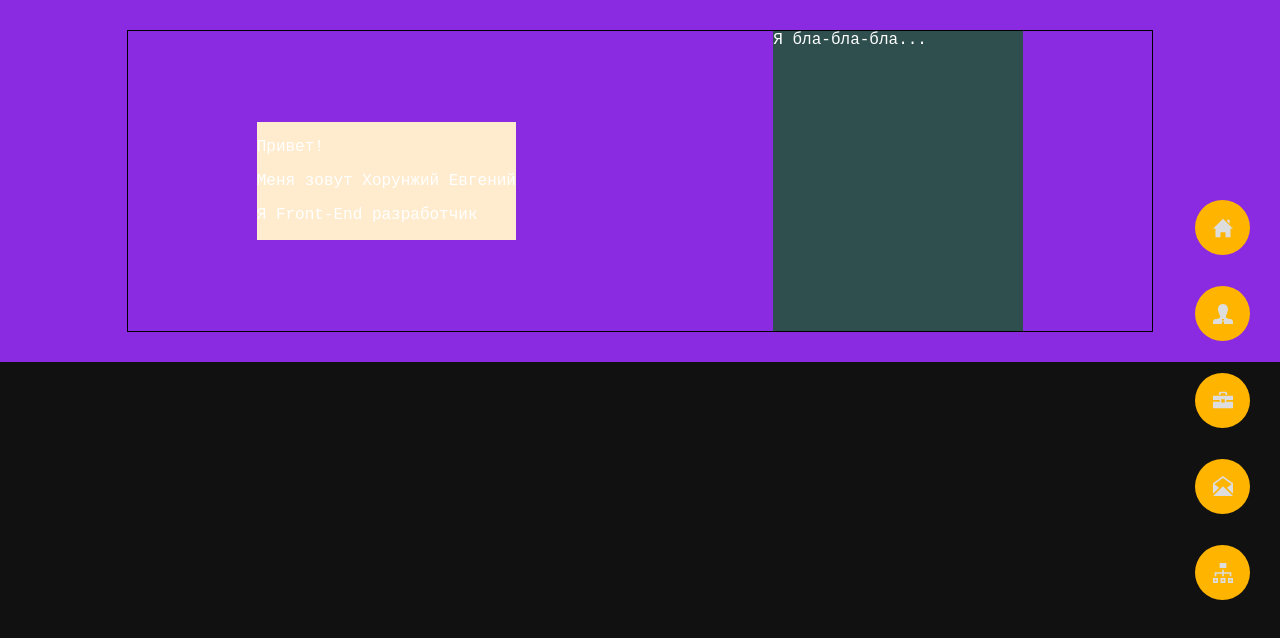
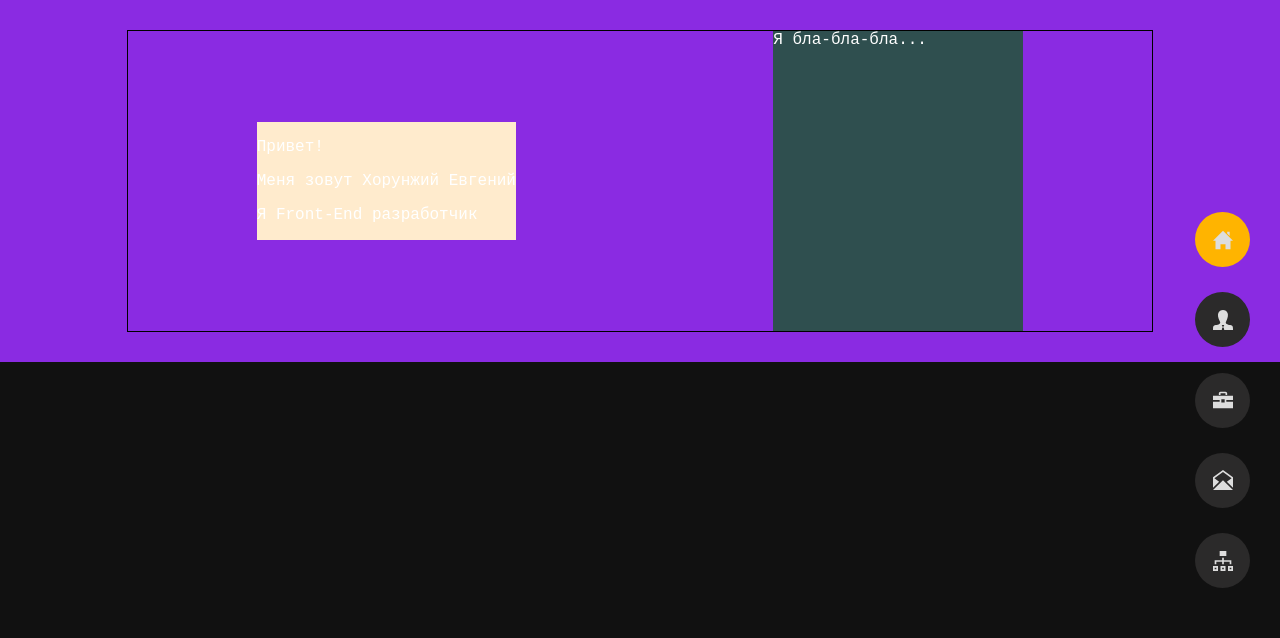
Before and after one commit to ZHe-testName/my_portfolio, a React (Create React App) app: page /#/home in a window 1280 px wide. Shown: the top 638 px of the page. Built offline with nearby package versions, Linux system fonts and the light colour scheme.

Commit message:
Fixed some bad behavior

```diff
--- a/src/app.module.css
+++ b/src/app.module.css
@@ -1,5 +1,6 @@
 .app {
     position: relative;
     max-width: 1440px;
+    background-color: var(--main_black);
     margin: 0px auto;
 }
--- a/src/components/nav_bar/custom_nav_link/CustomNavLink.jsx
+++ b/src/components/nav_bar/custom_nav_link/CustomNavLink.jsx
@@ -5,7 +5,9 @@
     const {href, description} = props;
 
     return (
-        <NavLink to={href} >
+        <NavLink to={href} activeStyle={{
+            backgroundColor: '#ffb400',
+        }}>
             <h3>
                 {description}
             </h3>
--- a/src/components/nav_bar/navbar.module.css
+++ b/src/components/nav_bar/navbar.module.css
@@ -18,7 +18,7 @@
             padding-left: 0px;
             margin: auto 0px;
             margin-right: 30px;
-            height: 50%;
+            height: 47%;
             list-style-type: none;
             justify-content: space-between;
             align-items: flex-end;
@@ -48,7 +48,8 @@
             .menuLinkWrap a {
                 position: relative;
                 display: flex;
-                background-color: var(--active_yellow);
+                transition: all 0.3s;
+                background-color: var(--noactive_dark);
                 color: whitesmoke;
                 background-position: right 17px top 50%;
                 background-repeat: no-repeat;
@@ -60,8 +61,13 @@
 
             .menuLinkWrap > li:hover a{
                 transition: all 0.3s;
+                background-color: var(--active_yellow);
                 width: 160px;
                 /* box-shadow: 0px 0px 7px 1px rgb(180 180 180); */
+            }
+
+            .menuLinkWrap > li > a:focus{
+                background-color: var(--active_yellow);
             }
 
                 .navMain a > h3{
```
